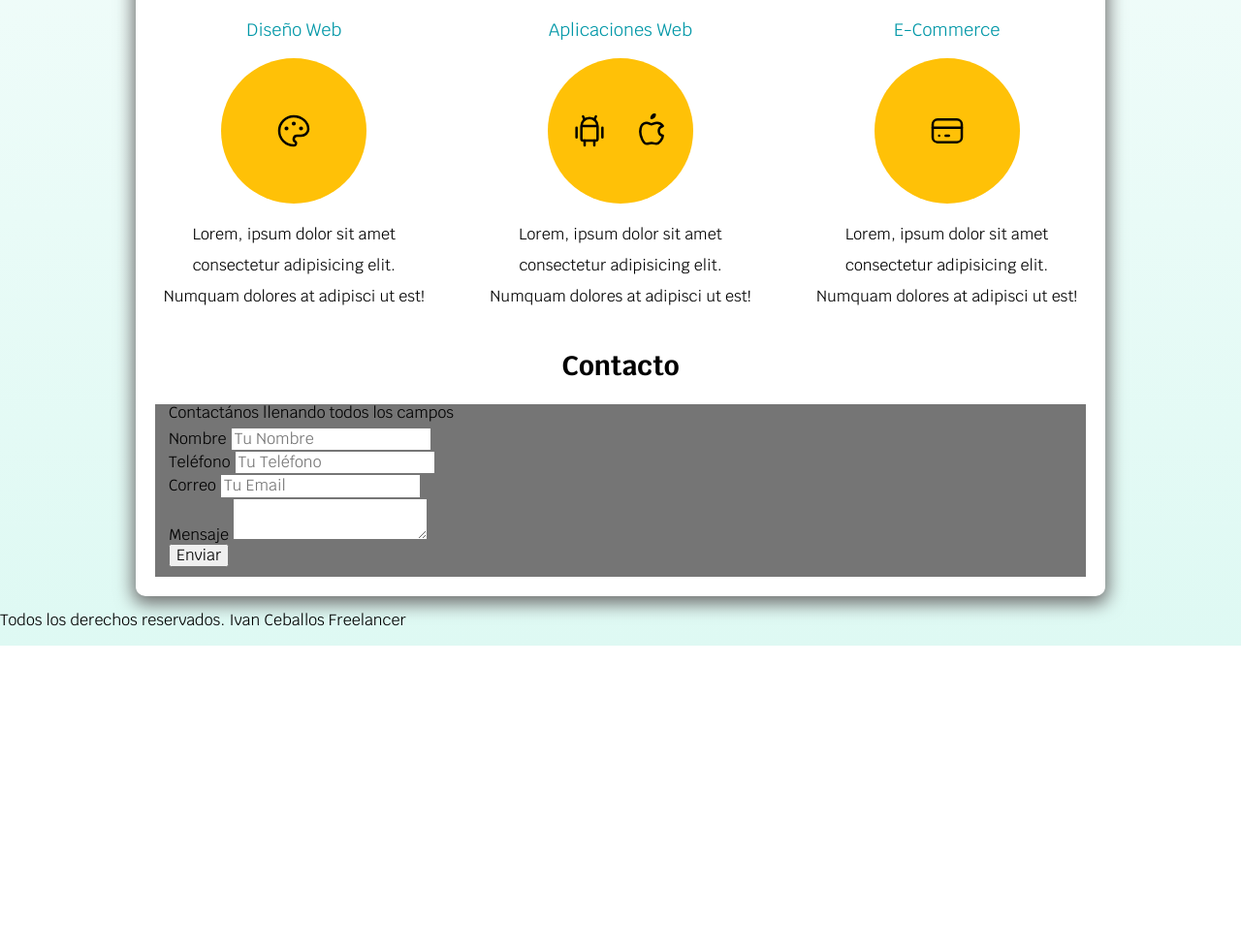
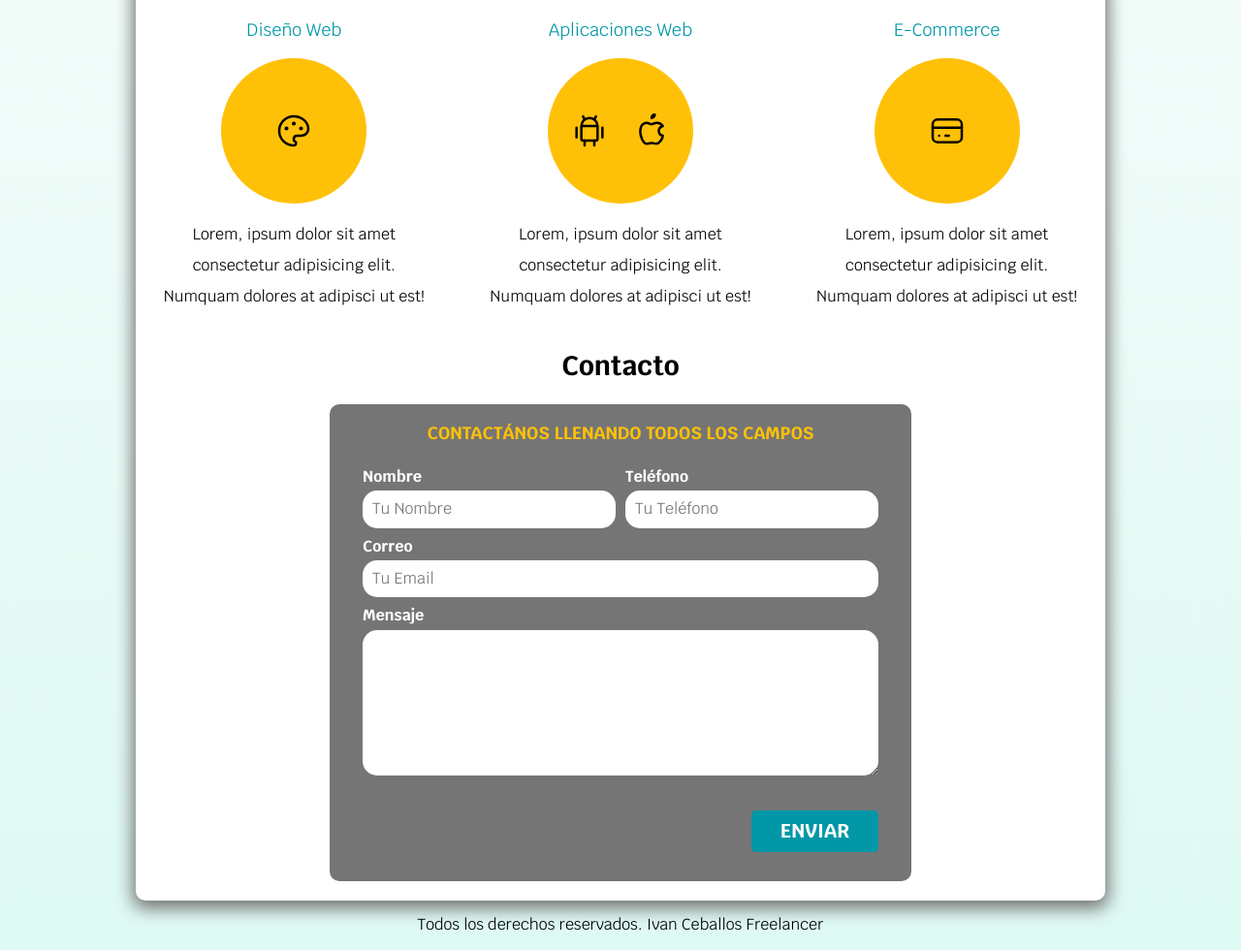
Before and after one commit to ivaneeceballos/E-commerce, a plain HTML site: page index.html in a window 1280 px wide. Shown: the part 663-1643 px from the top of the page at 97% size. Before the commit the page ends 1329 px from the top, so only its background shows below. Drawn offline with Linux system fonts and the light colour scheme.

Commit message:
E-commerce5

```diff
--- a/css/style.css
+++ b/css/style.css
@@ -14,7 +14,18 @@ html {
     font-size: 62.5%;
     box-sizing: border-box;
     /*hack para box model */
+    scroll-snap-type: y mandatory;
 }
+
+/** scroll-snap-type: y mandatory; **/
+.servicio,
+.navegacion-principal,
+.formulario {
+    scroll-snap-align: center;
+    scroll-snap-stop: always;
+    /** frena scroll a donde defina **/
+}
+/** scroll-snap-type: y mandatory; **/
 
 *,
 /*hack para box model */
@@ -60,7 +71,32 @@ body {
     border-radius: .5rem;
     width: 90%;
     text-align: center;
+    border: none;
 }
+
+.boton:hover {
+    cursor: pointer;
+}
+/* utilidades */
+.w-sm-100 {
+    width: 100%;
+}
+
+@media (min-width: 768px) {
+    .w-sm-100 {
+        width: auto;
+    }
+}
+
+.flex {
+    display: flex;
+}
+
+.alinear-derecha {
+    justify-content: flex-end;
+}
+
+/* fin utilidades */
 
 @media (min-width: 768px) {
     .boton {
@@ -185,16 +221,66 @@ h3 {
     }
 }
 
-/* servicios display grid */
+/* fin servicios display grid */
 
 /*formulario contactos */
 .formulario {
     background-color: var(--gris);
-    width: min (60rem, 100%); /* utiliza el valor mas pequeño */
+    width: min(60rem, 100%);
+    /* utiliza el valor mas pequeño */
+    margin: 0 auto;
+    padding: 2rem;
+    border-radius: 1rem;
 }
 
 .formulario fieldset {
     border: none;
+
+}
+
+.formulario legend {
+    text-align: center;
+    font-size: 1.8rem;
+    text-transform: uppercase;
+    font-weight: 700;
+    margin-bottom: 2rem;
+    color: var(--primario);
+}
+
+@media (min-width: 768px) {
+    .contenedor_campos--form {
+        display: grid;
+        grid-template-columns: repeat(2, 1fr);
+        grid-template-rows: auto auto 20rem;
+        column-gap: 1rem;
+    }
+}
+
+.campo:nth-child(3),
+.campo:nth-child(4) {
+    grid-column: 1/3;
+}
+
+.campo {
+    margin-bottom: 1rem;
+}
+
+.campo label {
+    color: var(--blanco);
+    font-weight: bold;
+    margin-bottom: .5rem;
+    display: block;
+}
+
+.campo textarea {
+    height: 15rem;
+}
+
+.input-text {
+    width: 100%;
+    border: none;
+    padding: 1rem;
+    border-radius: 1.5rem;
 }
 
 /* fin formulario contactos */
@@ -211,5 +297,6 @@ h3 {
     }
 }
 
-/* media desde 480px para arriba*/
-@media (min-width: 480px) {}
+.footer {
+    text-align: center;
+}
--- a/index.html
+++ b/index.html
@@ -153,34 +153,35 @@
                 <fieldset>
                     <!-- Legend: titulo de form -->
                     <legend>Contactános llenando todos los campos</legend>
-
-                    <div>
+                    <div class="contenedor_campos--form">
+                        <div class="campo">
                             <!-- Nombre -->
                             <label for="">Nombre</label>
-                        <input type="text" placeholder="Tu Nombre">
+                            <input class="input-text" type="text" placeholder="Tu Nombre">
                         </div>
 
-                    <div>
+                        <div class="campo">
                             <!-- Telefono -->
                             <label for="">Teléfono</label>
-                        <input type="tel" placeholder="Tu Teléfono">
+                            <input class="input-text" type="tel" placeholder="Tu Teléfono">
                         </div>
 
-                    <div>
+                        <div class="campo">
                             <!-- Correo -->
                             <label for="">Correo</label>
-                        <input type="email" placeholder="Tu Email">
+                            <input class="input-text" type="email" placeholder="Tu Email">
                         </div>
 
-                    <div>
+                        <div class="campo">
                             <!-- texarea -->
                             <label for="">Mensaje</label>
-                        <textarea></textarea>
+                            <textarea class="input-text"></textarea>
                         </div>
+                    </div><!--fin contenedor_campos--form -->
 
-                    <div>
+                    <div class="alinear-derecha flex">
                         <!-- boton enviar -->
-                        <input type="submit" value="Enviar">
+                        <input class="boton w-sm-100" type="submit" value="Enviar">
                     </div>
 
                 </fieldset>
@@ -189,7 +190,7 @@
 
         </section>
     </main>
-    <footer>
+    <footer class="footer">
         <p>Todos los derechos reservados. Ivan Ceballos Freelancer</p>
     </footer>
 
```
Lines whose indentation alone changed are shown as unchanged.
